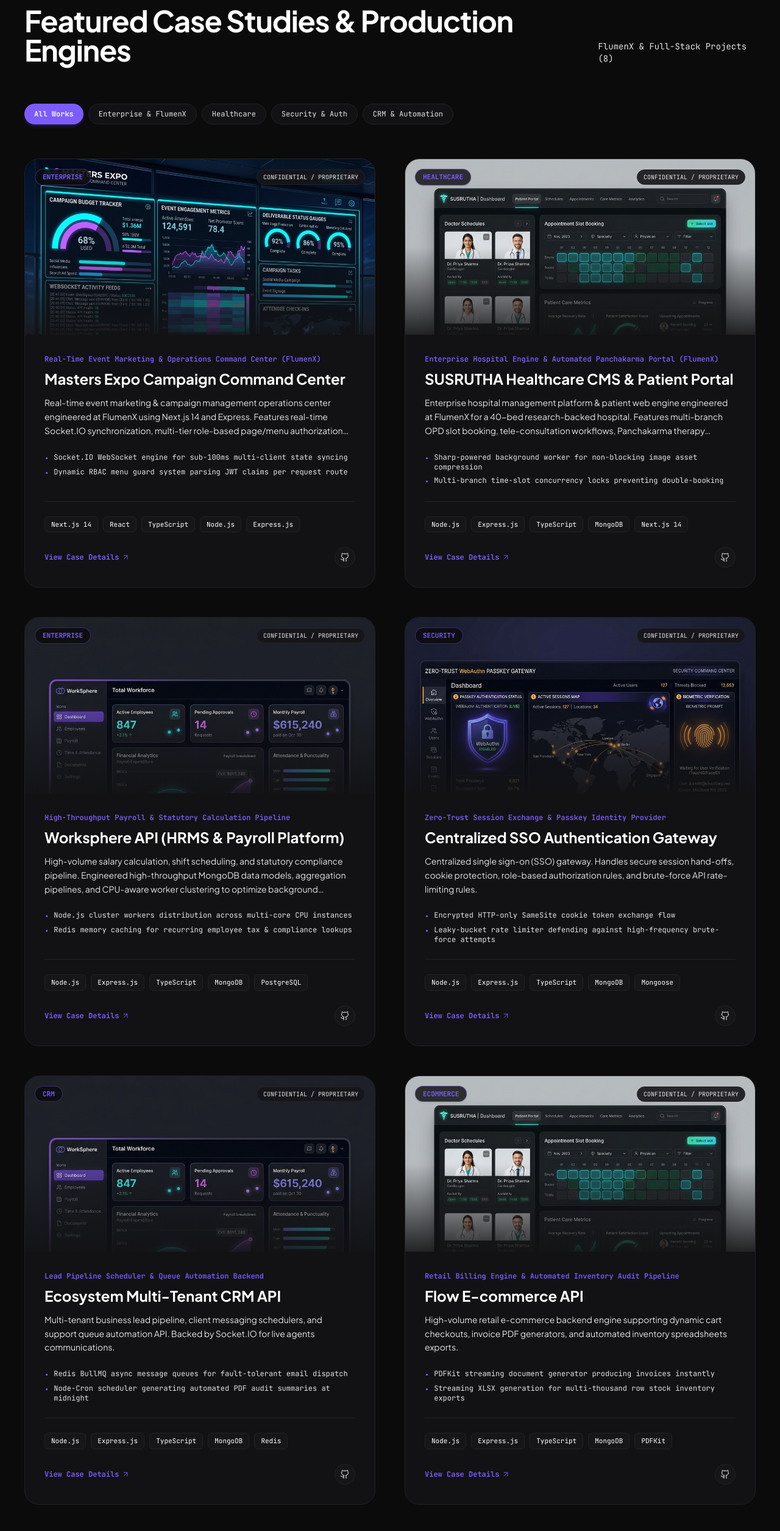
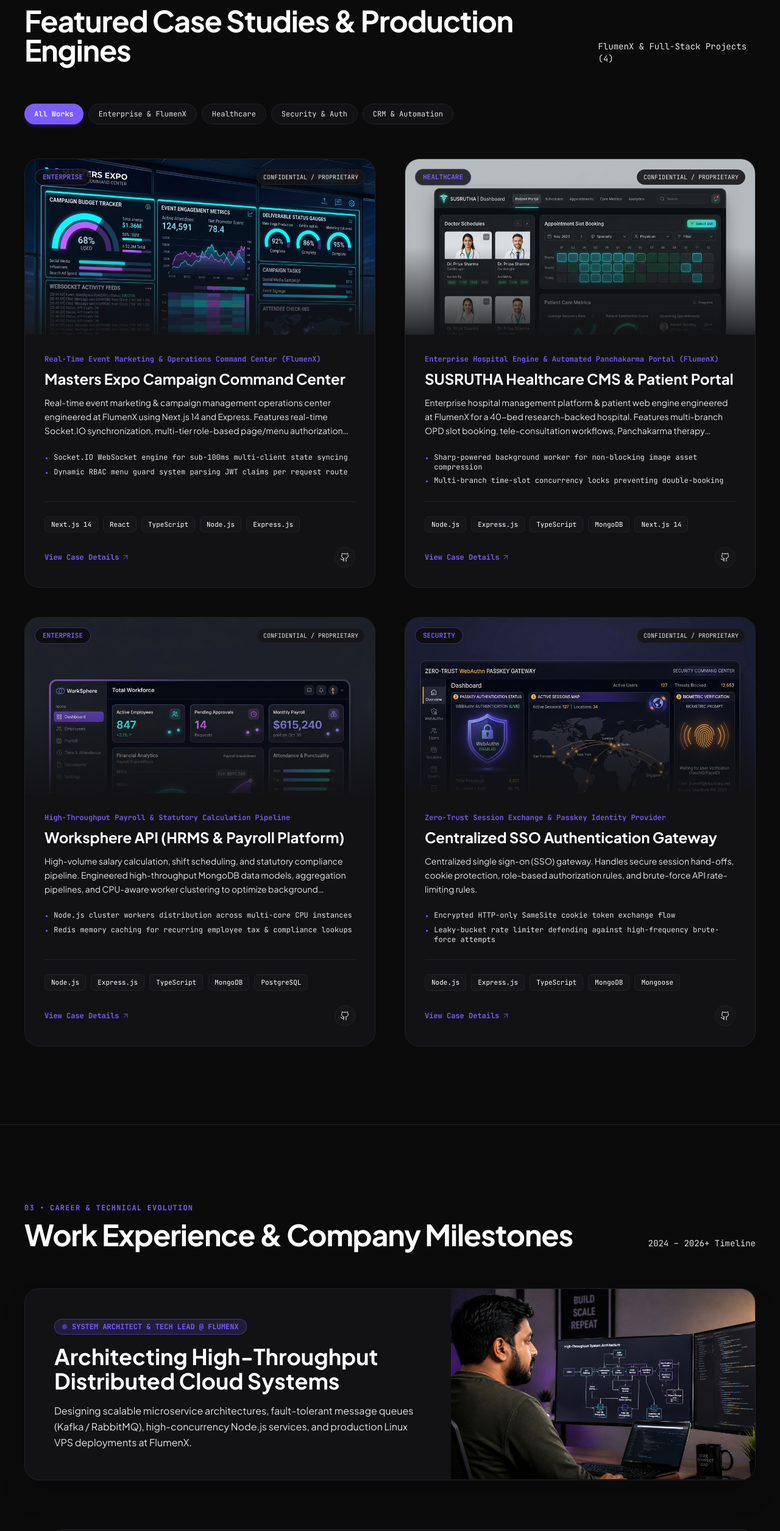
Before and after one commit to NajilRahman/portfolio, a React (Vite) app: page / in a window 1280 px wide. Shown: the part 3140-5651 px from the top of the page at 61% size. Built offline with nearby package versions, Linux system fonts and the light colour scheme.

Commit message:
feat: add official technology SVG logos for all tech stack items and company logo badges for FlumenX, Luvid Technologies, and Luminar

```diff
--- a/src/components/sections/ExperienceTimelineSection.tsx
+++ b/src/components/sections/ExperienceTimelineSection.tsx
@@ -66,7 +66,7 @@ export const ExperienceTimelineSection: React.FC = () => {
               03 &bull; Career & Technical Evolution
             </div>
             <h2 className="font-display font-bold text-3xl sm:text-5xl text-white tracking-tight">
-              Work Experience & Platform Milestones
+              Work Experience & Company Milestones
             </h2>
           </div>
           <div className="text-sm font-mono text-[#E4E4E7]">
@@ -79,7 +79,7 @@ export const ExperienceTimelineSection: React.FC = () => {
           <div className="lg:col-span-7 p-8 sm:p-12 space-y-4">
             <div className="inline-flex items-center gap-2 px-3 py-1 rounded-full bg-[#7C5CFF]/15 border border-[#7C5CFF]/40 text-xs font-mono text-[#7C5CFF] font-bold">
               <span className="w-2 h-2 rounded-full bg-[#7C5CFF] animate-pulse" />
-              SYSTEM ARCHITECT & TECH LEAD
+              SYSTEM ARCHITECT & TECH LEAD @ FLUMENX
             </div>
             <h3 className="font-display font-bold text-2xl sm:text-4xl text-white">
               Architecting High-Throughput Distributed Cloud Systems
@@ -128,17 +128,25 @@ export const ExperienceTimelineSection: React.FC = () => {
               {/* Milestone Card Content */}
               <div className="p-8 rounded-3xl bg-[#121214] border border-[#222227] shadow-sm group-hover:border-[#7C5CFF]/50 group-hover:shadow-lg transition-all duration-300">
 
-                <div className="flex flex-col sm:flex-row sm:items-center justify-between mb-4 gap-2">
-                  <div>
-                    <div className="text-xs font-mono text-[#7C5CFF] font-bold mb-1">
-                      {exp.period} &bull; {exp.location}
+                <div className="flex flex-col sm:flex-row sm:items-center justify-between mb-4 gap-4">
+                  <div className="flex items-center gap-4">
+                    {/* Official Company Logo Badge */}
+                    <div className="w-12 h-12 rounded-2xl bg-[#161619] border border-[#222227] flex items-center justify-center font-display font-extrabold text-sm text-[#7C5CFF] tracking-wider shrink-0 shadow-md">
+                      {exp.logoBadge || exp.company.substring(0, 2).toUpperCase()}
                     </div>
-                    <h3 className="font-display font-bold text-2xl text-white">
-                      {exp.role}
-                    </h3>
+
+                    <div>
+                      <div className="text-xs font-mono text-[#7C5CFF] font-bold mb-0.5">
+                        {exp.period} &bull; {exp.location}
+                      </div>
+                      <h3 className="font-display font-bold text-2xl text-white">
+                        {exp.role}
+                      </h3>
+                    </div>
                   </div>
-                  <div className="inline-flex items-center gap-2 px-3.5 py-1 rounded-full bg-[#161619] border border-[#222227] text-xs font-mono text-white font-bold w-fit">
-                    <span className="w-1.5 h-1.5 rounded-full bg-[#7C5CFF]" />
+
+                  <div className="inline-flex items-center gap-2 px-4 py-1.5 rounded-full bg-[#161619] border border-[#222227] text-xs font-mono text-white font-bold w-fit">
+                    <span className="w-2 h-2 rounded-full bg-[#7C5CFF]" />
                     {exp.company}
                   </div>
                 </div>
--- a/src/data/portfolioData.ts
+++ b/src/data/portfolioData.ts
@@ -127,98 +127,6 @@ export const projectsData: Project[] = [
       { label: "Security Level", value: "Zero-Trust" },
       { label: "Session Protection", value: "HttpOnly + JWT" }
     ]
-  },
-  {
-    id: "ecosystem-crm",
-    name: "Ecosystem Multi-Tenant CRM API",
-    category: "crm",
-    tagline: "Lead Pipeline Scheduler & Queue Automation Backend",
-    description: "Multi-tenant business lead pipeline, client messaging schedulers, and support queue automation API. Backed by Socket.IO for live agents communications.",
-    technologies: ["Node.js", "Express.js", "TypeScript", "MongoDB", "Redis", "Socket.IO", "Nodemailer", "PDFKit", "Node-Cron"],
-    impact: "Integrated Redis-based queues and cron job workers to automate daily operations reports, increasing team responsiveness.",
-    architecturePoints: [
-      "Redis BullMQ async message queues for fault-tolerant email dispatch",
-      "Node-Cron scheduler generating automated PDF audit summaries at midnight",
-      "Tenant-isolated MongoDB database connections with security middleware"
-    ],
-    iconName: "Users",
-    imageUrl: "/images/worksphere.png",
-    demoUrl: "#",
-    sourceUrl: "https://github.com/NajilRahman",
-    isPrivate: true,
-    featured: false,
-    stats: [
-      { label: "Queue Engine", value: "Redis BullMQ" },
-      { label: "Architecture", value: "Multi-Tenant" }
-    ]
-  },
-  {
-    id: "flow-ecommerce",
-    name: "Flow E-commerce API",
-    category: "ecommerce",
-    tagline: "Retail Billing Engine & Automated Inventory Audit Pipeline",
-    description: "High-volume retail e-commerce backend engine supporting dynamic cart checkouts, invoice PDF generators, and automated inventory spreadsheets exports.",
-    technologies: ["Node.js", "Express.js", "TypeScript", "MongoDB", "PDFKit", "XLSX", "Zod"],
-    impact: "Engineered automated billing generators and sales audit pipelines, eliminating invoice generation delays.",
-    architecturePoints: [
-      "PDFKit streaming document generator producing invoices instantly",
-      "Streaming XLSX generation for multi-thousand row stock inventory exports",
-      "Zod schema validation ensuring strict cart payload integrity"
-    ],
-    iconName: "ShoppingCart",
-    imageUrl: "/images/susrutha.png",
-    demoUrl: "#",
-    sourceUrl: "https://github.com/NajilRahman",
-    isPrivate: true,
-    featured: false,
-    stats: [
-      { label: "Invoice Engine", value: "PDFKit Stream" }
-    ]
-  },
-  {
-    id: "ai-crm",
-    name: "AI-Assisted Customer Relationship Management",
-    category: "crm",
-    tagline: "Local LLM Lead Triage & Intelligence Pipeline",
-    description: "A multi-tenant CRM orchestrating automated lead pipelines and marketing schedules. Integrated AI layers for lead scoring and client engagement recommendation.",
-    technologies: ["Node.js", "Express.js", "MongoDB", "React.js", "OpenRouter", "Ollama"],
-    impact: "Integrated local Ollama & OpenRouter models to automate qualitative lead triage and categorization.",
-    architecturePoints: [
-      "Local Ollama embedding pipeline for confidential lead classification",
-      "Fallback to OpenRouter API for complex email summary generation"
-    ],
-    iconName: "Brain",
-    imageUrl: "/images/masters_expo.png",
-    demoUrl: "#",
-    sourceUrl: "https://github.com/NajilRahman",
-    isPrivate: true,
-    featured: true,
-    stats: [
-      { label: "AI Engine", value: "Ollama + OpenRouter" }
-    ]
-  },
-  {
-    id: "passkey-gateway",
-    name: "WebAuthn Passkey & SSO Handoff Gateway",
-    category: "security",
-    tagline: "Biometric Passwordless Auth & Session Cookie Shield",
-    description: "Enterprise-grade zero-trust passwordless authentication server featuring biometric login and secure session exchanges to defeat session hijacking.",
-    technologies: ["TypeScript", "Node.js", "WebAuthn API", "JWT", "Redis", "RBAC/ABAC Guards"],
-    impact: "Replaced legacy credentials with Passkeys, cutting login latency by 50% and protecting session cookies.",
-    architecturePoints: [
-      "FIDO2 / WebAuthn challenge generation & credential verification protocol",
-      "Zero-trust ABAC policy guard parsing request context, IP subnet & client signature"
-    ],
-    iconName: "Lock",
-    imageUrl: "/images/sso_gateway.png",
-    demoUrl: "#",
-    sourceUrl: "https://github.com/NajilRahman",
-    isPrivate: true,
-    featured: true,
-    stats: [
-      { label: "Protocol", value: "FIDO2 / WebAuthn" },
-      { label: "Latency", value: "-50% Cut" }
-    ]
   }
 ];
 
@@ -229,6 +137,7 @@ export const experienceData: Position[] = [
     location: "Kerala, India",
     period: "July 2026 – Present",
     isCurrent: true,
+    logoBadge: "FLUMENX",
     summary: "Leading senior web engineering, full-stack application development, and production Linux VPS server hosting infrastructure (Nginx, PM2, SSL/TLS, reverse proxies) for enterprise clients.",
     highlights: [
       "Architected and deployed enterprise platforms including the Masters Expo Campaign Command Center (Next.js 14, Express, Socket.IO) and SUSRUTHA Healthcare CMS & Patient Portal (Node.js, Express, MongoDB, Sharp).",
@@ -244,6 +153,7 @@ export const experienceData: Position[] = [
     location: "Kozhikode, Kerala, India",
     period: "Jan. 2025 – June 2026",
     isCurrent: false,
+    logoBadge: "LUVID",
     summary: "Architected high-volume backend microservices, statutory compliance calculation engines for 150,000+ employees, zero-trust auth layers, and multi-tenant platforms.",
     highlights: [
       "Developed secure, modular RESTful APIs for a multi-tenant ERP and CRM platform using Express.js and TypeScript, reducing duplicate business logic by 40% through shared core engines.",
@@ -260,6 +170,7 @@ export const experienceData: Position[] = [
     location: "Kozhikode, Kerala, India",
     period: "Oct. 2024 – Dec. 2024",
     isCurrent: false,
+    logoBadge: "LUMINAR",
     summary: "Completed an intensive 3-month MERN Stack internship building full-stack web applications, REST APIs, and database pipelines.",
     highlights: [
       "Engineered full-stack MERN (MongoDB, Express.js, React.js, Node.js) web applications with secure authentication flows and custom RESTful endpoints.",
@@ -277,13 +188,13 @@ export const skillCategoriesData: SkillCategory[] = [
     description: "Building scalable, high-throughput microservices and data pipelines",
     iconName: "Cpu",
     items: [
-      { name: "Node.js", level: "Expert", usage: "Engineered multi-core worker clusters processing 150k+ payroll records" },
-      { name: "Express.js", level: "Expert", usage: "Constructed modular REST APIs with shared controller factories" },
-      { name: "TypeScript", level: "Expert", usage: "Strict type safety across backend services & Zod runtime validation" },
-      { name: "JavaScript (ESNext)", level: "Expert", usage: "Asynchronous I/O, event loops, stream processing & buffers" },
-      { name: "REST APIs", level: "Expert", usage: "Clean API contract design with Swagger/OpenAPI documentation" },
-      { name: "Socket.IO", level: "Advanced", usage: "Sub-100ms real-time WebSocket state synchronization for Masters Expo" },
-      { name: "Mongoose & Aggregation", level: "Expert", usage: "Complex multi-stage aggregation pipelines for stock & payroll analytics" }
+      { name: "Node.js", level: "Expert", usage: "Engineered multi-core worker clusters processing 150k+ payroll records", logoSlug: "nodedotjs" },
+      { name: "Express.js", level: "Expert", usage: "Constructed modular REST APIs with shared controller factories", logoSlug: "express" },
+      { name: "TypeScript", level: "Expert", usage: "Strict type safety across backend services & Zod runtime validation", logoSlug: "typescript" },
+      { name: "JavaScript (ESNext)", level: "Expert", usage: "Asynchronous I/O, event loops, stream processing & buffers", logoSlug: "javascript" },
+      { name: "REST APIs", level: "Expert", usage: "Clean API contract design with Swagger/OpenAPI documentation", logoSlug: "postman" },
+      { name: "Socket.IO", level: "Advanced", usage: "Sub-100ms real-time WebSocket state synchronization for Masters Expo", logoSlug: "socketdotio" },
+      { name: "Mongoose & Aggregation", level: "Expert", usage: "Complex multi-stage aggregation pipelines for stock & payroll analytics", logoSlug: "mongodb" }
     ]
   },
   {
@@ -292,12 +203,12 @@ export const skillCategoriesData: SkillCategory[] = [
     description: "Production Linux server administration, Nginx, and cloud hosting",
     iconName: "Wrench",
     items: [
-      { name: "Linux VPS Hosting", level: "Expert", usage: "Configuring Ubuntu server instances, firewall UFW rules & SSH hardening" },
-      { name: "Nginx Reverse Proxy", level: "Expert", usage: "Setting up virtual hosts, SSL/TLS termination & load balancing" },
-      { name: "PM2 Cluster Manager", level: "Expert", usage: "Zero-downtime process reloads, cluster mode & log rotation" },
-      { name: "Domain & DNS Routing", level: "Expert", usage: "DNS A/CNAME record management, Cloudflare & SSL certificate renewals" },
-      { name: "Docker (Basic)", level: "Proficient", usage: "Containerized microservice environments & Compose scripts" },
-      { name: "Swagger / Postman", level: "Expert", usage: "Interactive API testing suites & OpenAPI specification" }
+      { name: "Linux VPS Hosting", level: "Expert", usage: "Configuring Ubuntu server instances, firewall UFW rules & SSH hardening", logoSlug: "linux" },
+      { name: "Nginx Reverse Proxy", level: "Expert", usage: "Setting up virtual hosts, SSL/TLS termination & load balancing", logoSlug: "nginx" },
+      { name: "PM2 Cluster Manager", level: "Expert", usage: "Zero-downtime process reloads, cluster mode & log rotation", logoSlug: "pm2" },
+      { name: "Domain & DNS Routing", level: "Expert", usage: "DNS A/CNAME record management, Cloudflare & SSL certificate renewals", logoSlug: "cloudflare" },
+      { name: "Docker (Basic)", level: "Proficient", usage: "Containerized microservice environments & Compose scripts", logoSlug: "docker" },
+      { name: "Swagger / Postman", level: "Expert", usage: "Interactive API testing suites & OpenAPI specification", logoSlug: "swagger" }
     ]
   },
   {
@@ -306,11 +217,11 @@ export const skillCategoriesData: SkillCategory[] = [
     description: "Zero-trust session protection and authentication gateways",
     iconName: "Shield",
     items: [
-      { name: "WebAuthn (Passkeys)", level: "Advanced", usage: "FIDO2 biometric passwordless authentication flows" },
-      { name: "JWT Session Gateway", level: "Expert", usage: "Encrypted token hand-offs & SameSite HttpOnly cookie shields" },
-      { name: "RBAC & ABAC Guards", level: "Expert", usage: "Attribute & role-based middleware guards for enterprise menus" },
-      { name: "API Rate Limiting", level: "Advanced", usage: "Leaky-bucket & sliding window rate limits preventing brute-force" },
-      { name: "SSO Handoff Protocol", level: "Advanced", usage: "Cross-domain session delegation defeating session hijacking" }
+      { name: "WebAuthn (Passkeys)", level: "Advanced", usage: "FIDO2 biometric passwordless authentication flows", logoSlug: "auth0" },
+      { name: "JWT Session Gateway", level: "Expert", usage: "Encrypted token hand-offs & SameSite HttpOnly cookie shields", logoSlug: "jsonwebtokens" },
+      { name: "RBAC & ABAC Guards", level: "Expert", usage: "Attribute & role-based middleware guards for enterprise menus", logoSlug: "shield" },
+      { name: "API Rate Limiting", level: "Advanced", usage: "Leaky-bucket & sliding window rate limits preventing brute-force", logoSlug: "fastapi" },
+      { name: "SSO Handoff Protocol", level: "Advanced", usage: "Cross-domain session delegation defeating session hijacking", logoSlug: "authy" }
     ]
   },
   {
@@ -319,11 +230,11 @@ export const skillCategoriesData: SkillCategory[] = [
     description: "High-performance data storage, indexing, and memory optimization",
     iconName: "Terminal",
     items: [
-      { name: "MongoDB", level: "Expert", usage: "Schema design, compound indexing, atomic transactions & replication" },
-      { name: "Redis Cache & BullMQ", level: "Advanced", usage: "In-memory caching layer & async background queue processing" },
-      { name: "PostgreSQL", level: "Proficient", usage: "Relational table schemas, foreign key constraints & SQL queries" },
-      { name: "MySQL", level: "Proficient", usage: "Multi-table query optimization and index tuning" },
-      { name: "Database Indexing", level: "Advanced", usage: "Query plan analysis & compound index optimizations" }
+      { name: "MongoDB", level: "Expert", usage: "Schema design, compound indexing, atomic transactions & replication", logoSlug: "mongodb" },
+      { name: "Redis Cache & BullMQ", level: "Advanced", usage: "In-memory caching layer & async background queue processing", logoSlug: "redis" },
+      { name: "PostgreSQL", level: "Proficient", usage: "Relational table schemas, foreign key constraints & SQL queries", logoSlug: "postgresql" },
+      { name: "MySQL", level: "Proficient", usage: "Multi-table query optimization and index tuning", logoSlug: "mysql" },
+      { name: "Database Indexing", level: "Advanced", usage: "Query plan analysis & compound index optimizations", logoSlug: "dbeaver" }
     ]
   },
   {
@@ -332,12 +243,12 @@ export const skillCategoriesData: SkillCategory[] = [
     description: "Creating liquid glass interfaces with smooth 60fps animations",
     iconName: "Layers",
     items: [
-      { name: "React.js", level: "Expert", usage: "Modern component architecture, custom hooks & state management" },
-      { name: "Next.js 14", level: "Expert", usage: "App Router, Server Components & SEO meta structures for FlumenX projects" },
-      { name: "Tailwind CSS v4", level: "Expert", usage: "Custom design token systems, glassmorphic utilities & responsive grids" },
-      { name: "GSAP & ScrollTrigger", level: "Advanced", usage: "Kinetic scroll reveals, timeline animations & parallax depth" },
-      { name: "Framer Motion", level: "Advanced", usage: "Physics-based layout transitions & gesture motion" },
-      { name: "Lenis Smooth Scroll", level: "Advanced", usage: "Butter-smooth momentum scrolling and camera inertia" }
+      { name: "React.js", level: "Expert", usage: "Modern component architecture, custom hooks & state management", logoSlug: "react" },
+      { name: "Next.js 14", level: "Expert", usage: "App Router, Server Components & SEO meta structures for FlumenX projects", logoSlug: "nextdotjs" },
+      { name: "Tailwind CSS v4", level: "Expert", usage: "Custom design token systems, glassmorphic utilities & responsive grids", logoSlug: "tailwindcss" },
+      { name: "GSAP & ScrollTrigger", level: "Advanced", usage: "Kinetic scroll reveals, timeline animations & parallax depth", logoSlug: "greensock" },
+      { name: "Framer Motion", level: "Advanced", usage: "Physics-based layout transitions & gesture motion", logoSlug: "framer" },
+      { name: "Lenis Smooth Scroll", level: "Advanced", usage: "Butter-smooth momentum scrolling and camera inertia", logoSlug: "vibe" }
     ]
   }
 ];
--- a/src/types/portfolio.ts
+++ b/src/types/portfolio.ts
@@ -25,6 +25,7 @@ export interface Position {
   summary: string;
   highlights: string[];
   skillsUsed: string[];
+  logoBadge?: string;
 }
 
 export interface SkillCategory {
@@ -36,6 +37,7 @@ export interface SkillCategory {
     name: string;
     level: 'Expert' | 'Advanced' | 'Proficient';
     usage: string;
+    logoSlug?: string;
   }[];
 }
 
```
Also changed, not shown: src/components/sections/SkillsSection.tsx (+29 -5 lines).
